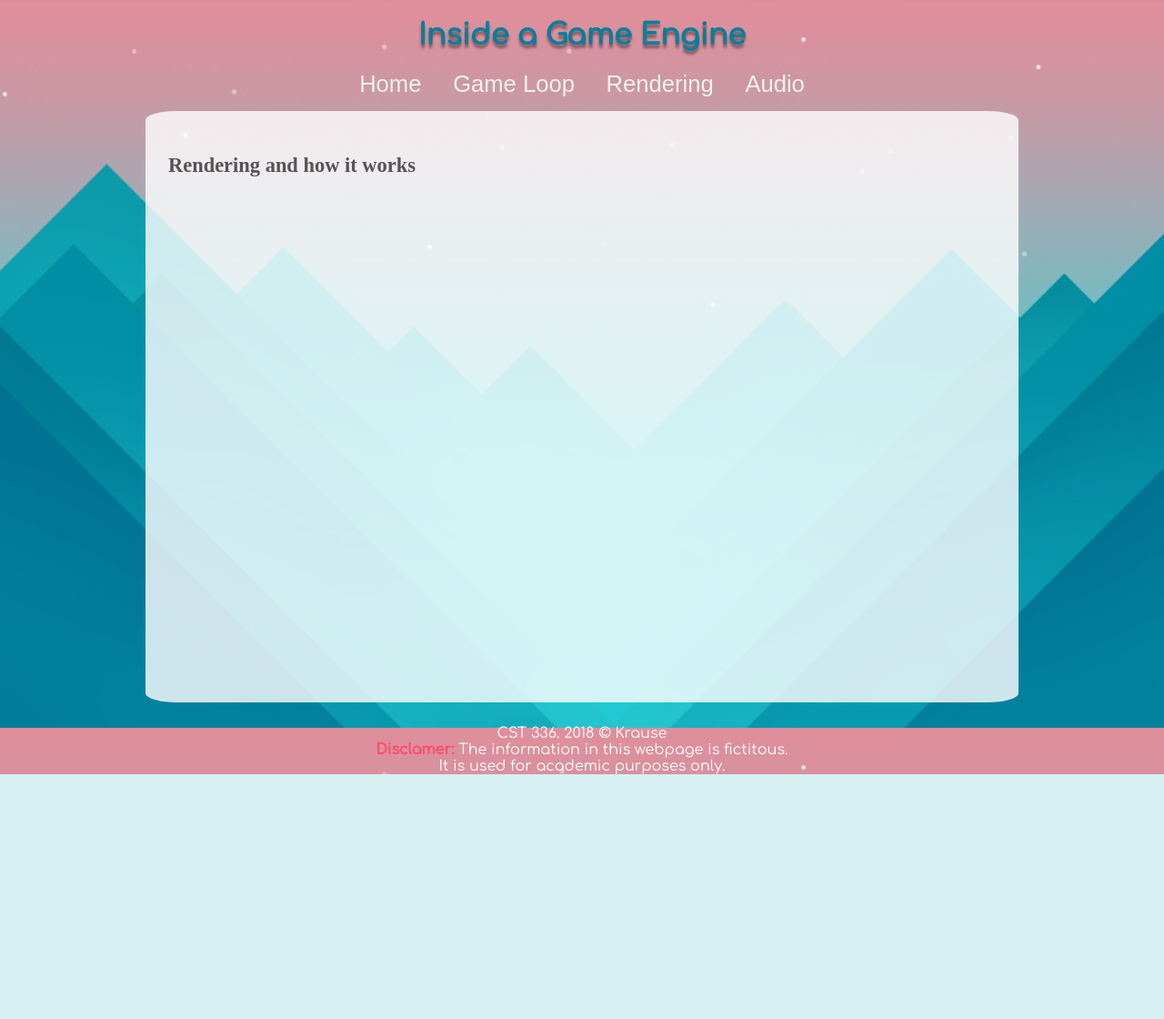
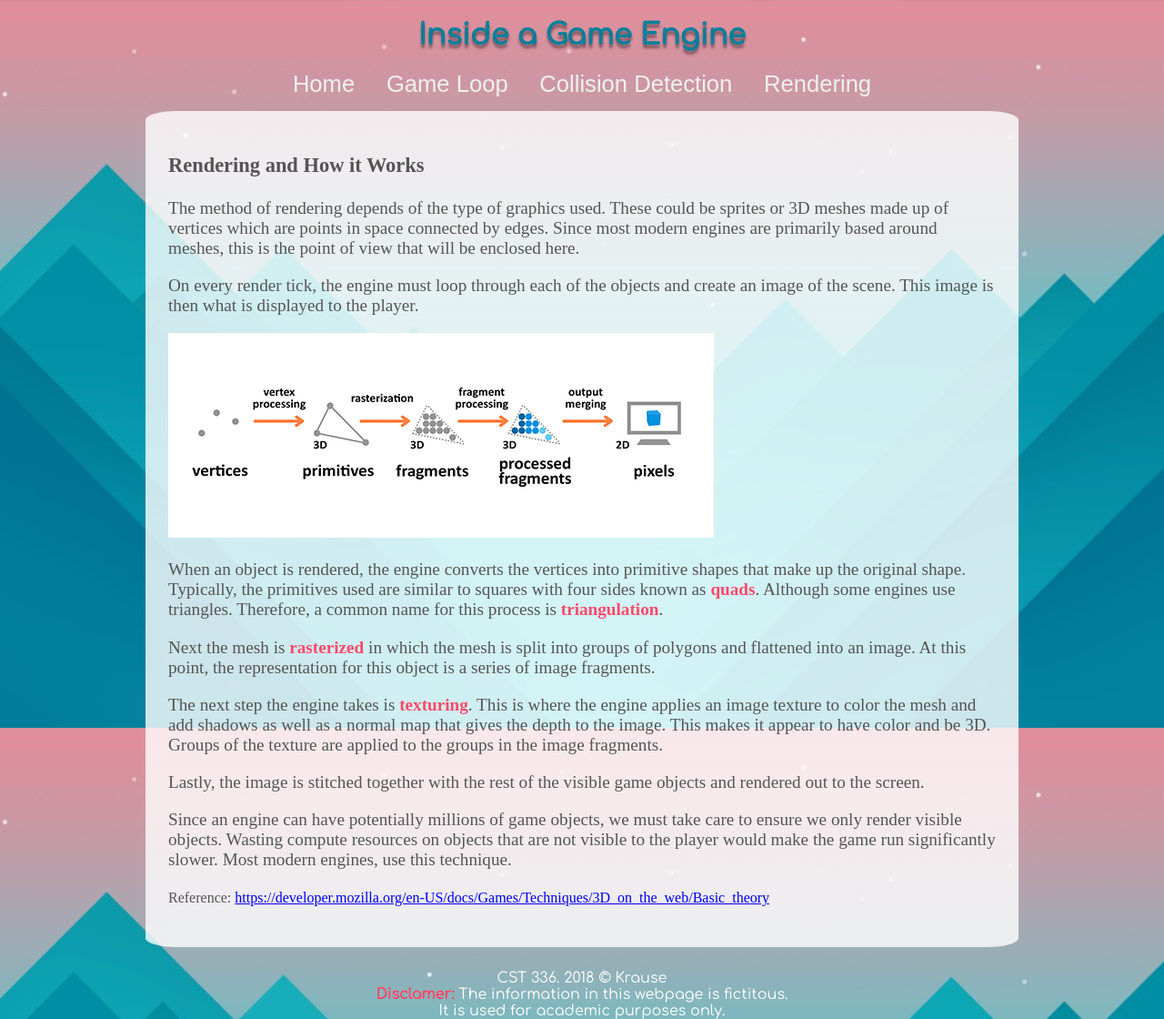
Before and after one commit to tkrause/cst336, a PHP site: page /hw1/rendering.html in a window 1280 px wide. Shown: the whole page at 91% size. Before the commit the page ends 851 px from the top, so only its background shows below. Run offline with PHP 8.4, Linux system fonts and the light colour scheme.

Commit message:
Finished homework 1

```diff
--- a/hw1/css/style.css
+++ b/hw1/css/style.css
@@ -75,5 +75,5 @@
 }
 
 .full-width {
-    width: 100%;
+    max-width: 100%;
 }
--- a/hw1/index.html
+++ b/hw1/index.html
@@ -13,8 +13,8 @@
     <nav>
         <a href="index.html"><span>Home</span></a>
         <a href="loop.html">Game Loop</a>
+        <a href="collision.html">Collision Detection</a>
         <a href="rendering.html">Rendering</a>
-        <a href="audio.html">Audio</a>
     </nav>
     <main>
         <h3>What is a game engine?</h3>
--- a/hw1/rendering.html
+++ b/hw1/rendering.html
@@ -13,12 +13,51 @@
     <nav>
         <a href="index.html"><span>Home</span></a>
         <a href="loop.html">Game Loop</a>
+        <a href="collision.html">Collision Detection</a>
         <a href="rendering.html">Rendering</a>
-        <a href="audio.html">Audio</a>
     </nav>
     <main>
-        <h3>Rendering and how it works</h3>
-
+        <h3>Rendering and How it Works</h3>
+        <p>
+            The method of rendering depends of the type of graphics used. These could be sprites or 3D
+            meshes made up of vertices which are points in space connected by edges. Since most modern engines are
+            primarily based around meshes, this is the point of view that will be enclosed here.
+        </p>
+        <p>
+            On every render tick, the engine must loop through each of the objects and create an image of the scene.
+            This image is then what is displayed to the player.
+        </p>
+        <p>
+            <img src="img/rendering.png" alt="Example of Rendering">
+        </p>
+        <p>
+            When an object is rendered, the engine converts the vertices into primitive shapes that make up the original shape.
+            Typically, the primitives used are similar to squares with four sides known as <strong>quads</strong>. Although
+            some engines use triangles. Therefore, a common name for this process is <strong>triangulation</strong>.
+        </p>
+        <p>
+            Next the mesh is <strong>rasterized</strong> in which the mesh is split into groups of polygons and flattened into an image.
+            At this point, the representation for this object is a series of image fragments.
+        </p>
+        <p>
+            The next step the engine takes is <strong>texturing</strong>. This is where the engine applies an image texture to
+            color the mesh and add shadows as well as a normal map that gives the depth to the image. This makes it appear to
+            have color and be 3D. Groups of the texture are applied to the groups in the image fragments.
+        </p>
+        <p>
+            Lastly, the image is stitched together with the rest of the visible game objects and rendered out to the screen.
+        </p>
+        <p>
+            Since an engine can have potentially millions of game objects, we must take care to ensure we only render visible objects.
+            Wasting compute resources on objects that are not visible to the player would make the game run significantly slower.
+            Most modern engines, use this technique.
+        </p>
+        <p>
+            <small>
+                Reference:
+                <a href="https://developer.mozilla.org/en-US/docs/Games/Techniques/3D_on_the_web/Basic_theory">https://developer.mozilla.org/en-US/docs/Games/Techniques/3D_on_the_web/Basic_theory</a>
+            </small>
+        </p>
     </main>
     <footer>
         CST 336. 2018 &copy; Krause <br />
```
Also changed, not shown: hw1/collision.html (added, +59 -0 lines), hw1/loop.html (+7 -1 lines), hw1/img/collisions.png (added), hw1/img/raycast.jpg (added), hw1/img/rendering.png (added).
